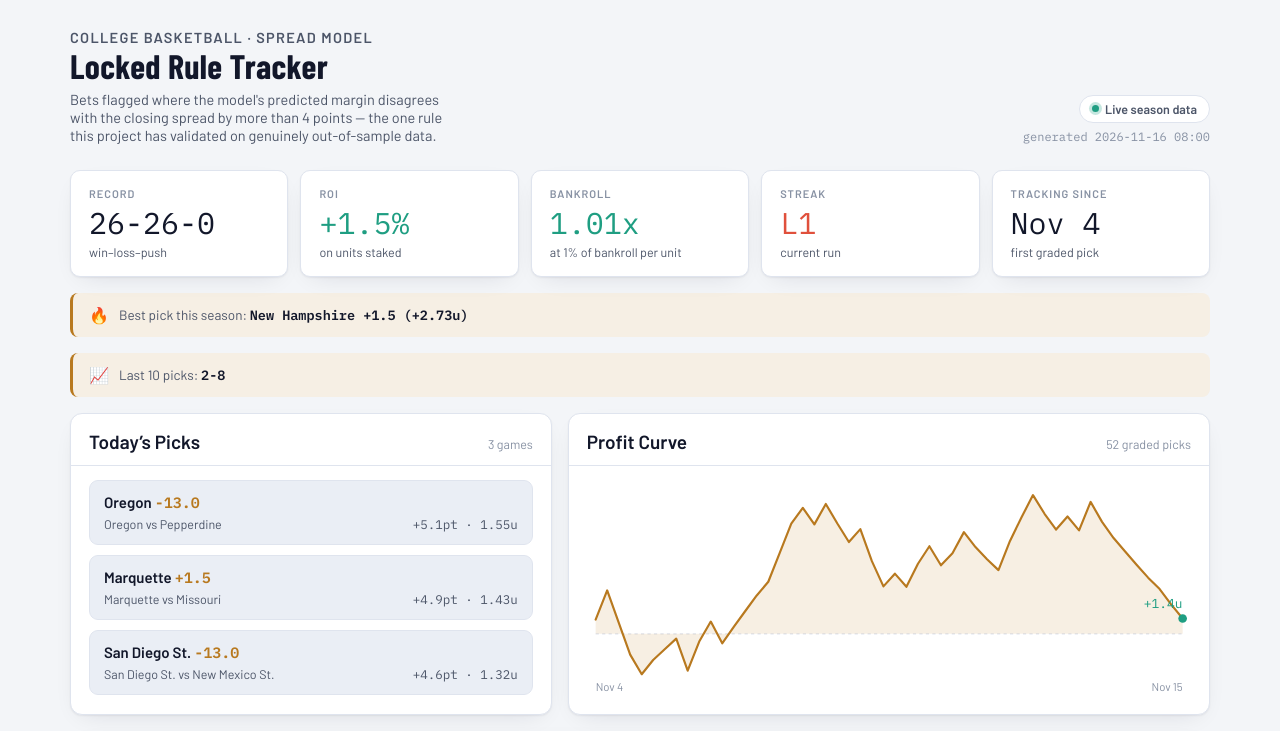
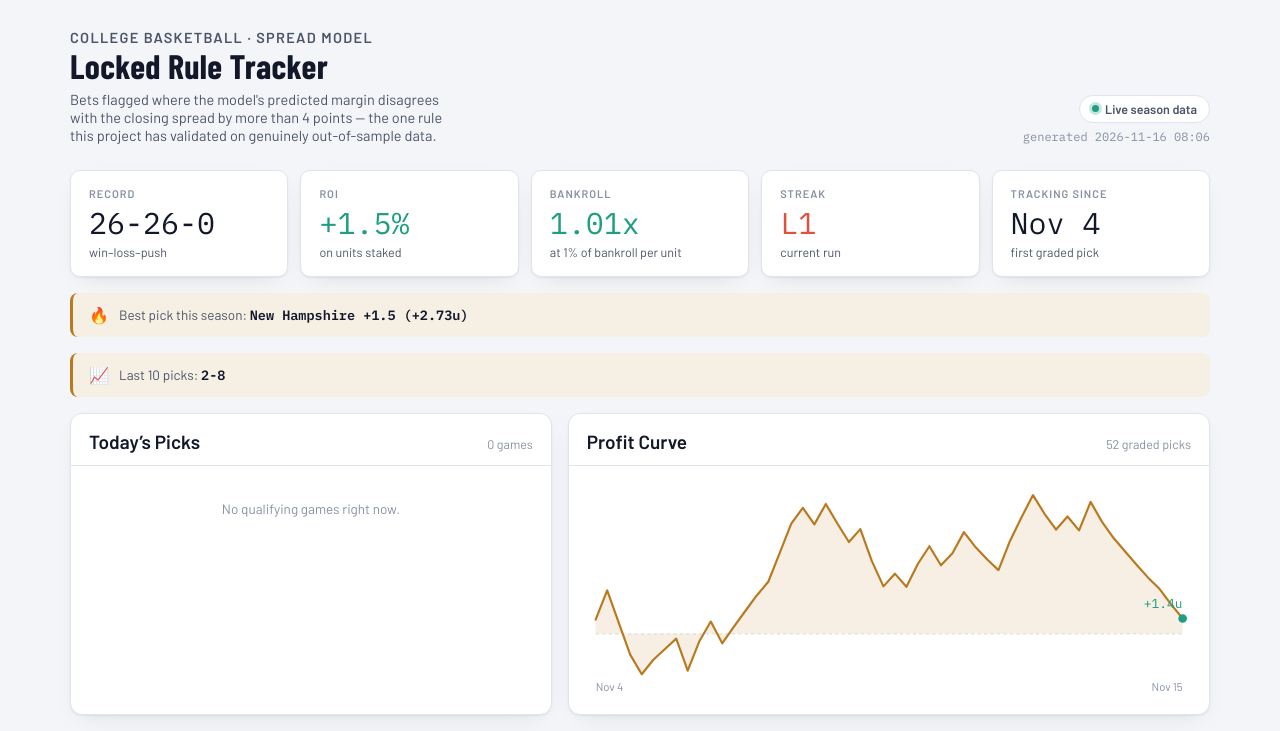
Before and after one commit to nickboysko/edgefinder-dashboard, a plain HTML site: page index.html in a window 1280 px wide. Shown: the top 731 px of the page. Drawn offline with nearby package versions, Linux system fonts and the light colour scheme.

Commit message:
Update dashboard (53 picks) -- 2026-11-16 08:06

```diff
--- a/index.html
+++ b/index.html
@@ -170,7 +170,7 @@
     </div>
     <div class="status-block">
       <span class="pill" id="statusPill"><span class="dot"></span><span id="statusText">Checking&hellip;</span></span>
-      <span class="synced-at mono" id="syncedAt">generated 2026-11-16 08:00</span>
+      <span class="synced-at mono" id="syncedAt">generated 2026-11-16 08:06</span>
     </div>
   </header>
 
@@ -390,8 +390,13 @@
       formBanner.hidden = true;
     }
 
+    // "Today" = the date this file was generated (the run date), NOT the newest
+    // date in the data -- otherwise on a zero-pick day yesterday's picks would
+    // keep showing here. Example/demo mode (no real picks) still uses the latest date.
+    const runDate = '2026-11-16T08:06:33.146858'.slice(0, 10);
     const latestDate = sorted.length ? sorted[sorted.length - 1].date : null;
-    const today = picks.filter(p => p.date === latestDate);
+    const todayDate = EMBEDDED_PICKS.length ? runDate : latestDate;
+    const today = picks.filter(p => String(p.date).slice(0, 10) === todayDate);
     document.getElementById('todayCount').textContent = `${today.length} game${today.length === 1 ? '' : 's'}`;
     document.getElementById('pickList').innerHTML = today.length ? today.map(p => `
       <div class="pick-card">
@@ -444,7 +449,7 @@
       </svg>`;
   }
 
-  const GENERATED_AT_ISO = '2026-11-16T08:00:48.401144';
+  const GENERATED_AT_ISO = '2026-11-16T08:06:33.146858';
   const STALE_HOURS = 36;  // run_daily.py runs once a day -- this allows one missed day before flagging, catches two
 
   const statusPill = document.getElementById('statusPill');
```
